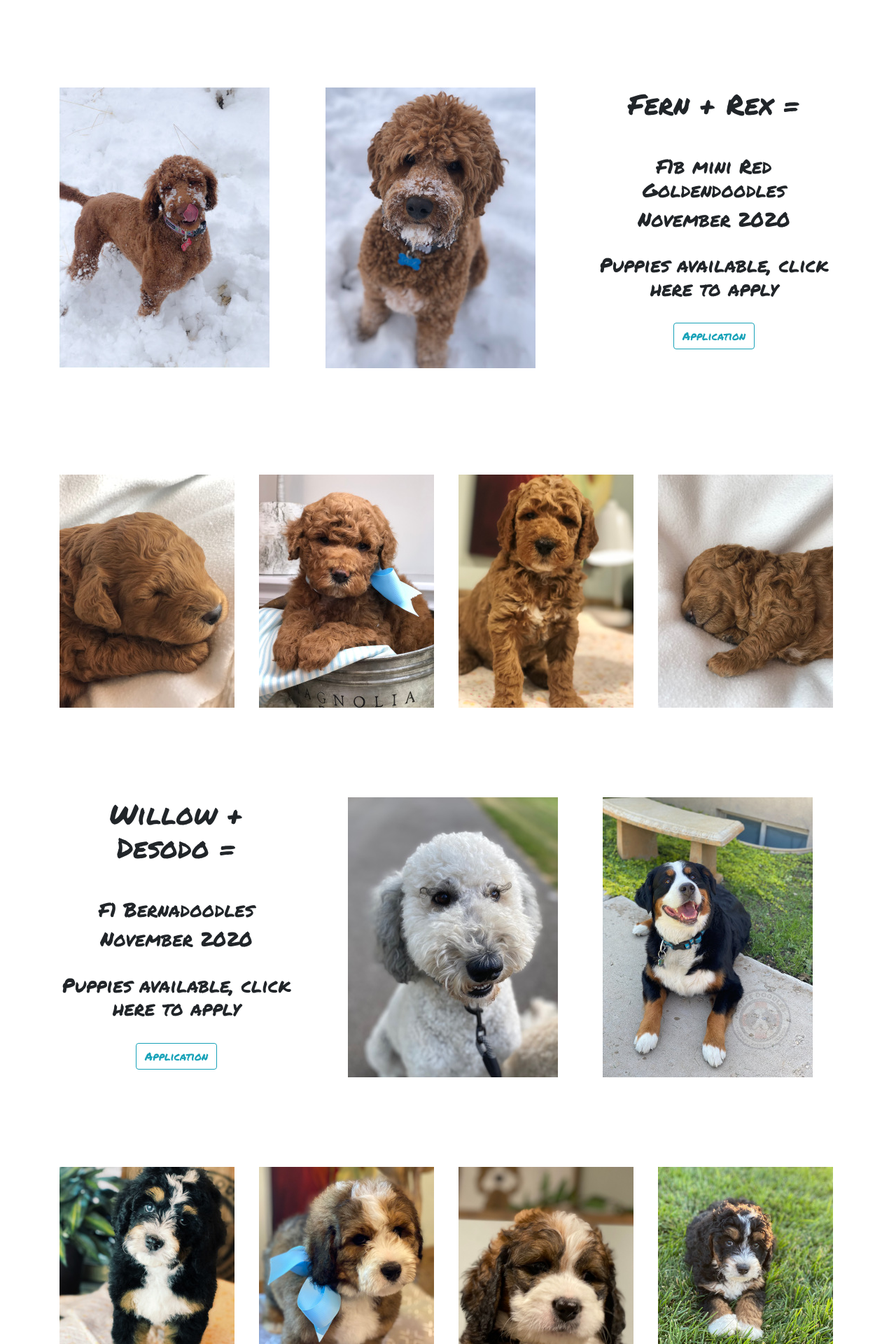
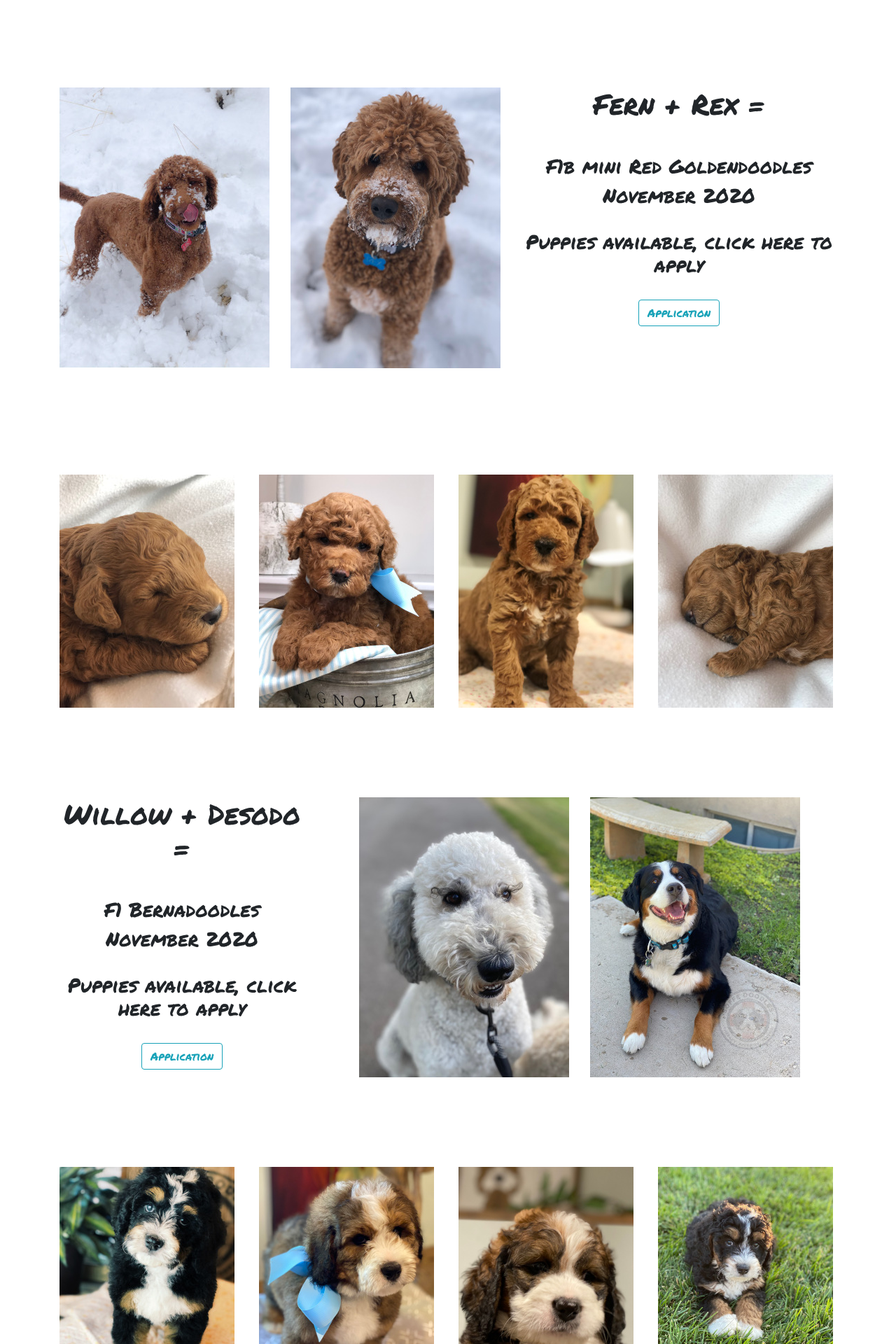
Before and after one commit to benklinton/Soffe-Doodles, a React (Create React App) app: page /avaliable-puppies in a window 1280 px wide. Shown: the part 480-2400 px from the top of the page at 70% size. Built offline with nearby package versions, Linux system fonts and the light colour scheme.

Commit message:
made available puppies component responive

```diff
--- a/src/components/available puppies/index.js
+++ b/src/components/available puppies/index.js
@@ -34,13 +34,13 @@ function LitterInfo() {
             </header>
             <Container>
                 <Row>
-                    <Col id="margin-custom">
+                    <Col id="margin-custom"  xs={'auto'}>
                         <img src={Fern} id='dog-img' alt="pics of puppies"></img>
                         <div id='middle'>
                             <h1 id='text'> Fern is a beautiful AFC 40lbs standard poodle</h1>
                         </div>
                     </Col>
-                    <Col id="margin-custom">
+                    <Col id="margin-custom" xs={'auto'}>
                         <img src={Rex} id='dog-img' alt="pics of puppies"></img>
                         <div id='middle'>
                             <h1 id='text'>Rex is a handsome 27lbs F1 mini Goldendoodle </h1>
@@ -78,7 +78,7 @@ function LitterInfo() {
                     </Col>
                 </Row>
                 <Row>
-                    <Col style={{ textAlign: 'center', marginRight: "3rem" }} className="font-1">
+                    <Col style={{ textAlign: 'center', marginRight: "3rem" }} className="font-1" xs={'auto'} lg={'4'}>
                         <h1>
                             Willow + Desodo =
                         </h1>
@@ -94,13 +94,13 @@ function LitterInfo() {
                         <br/>
                         <Button variant="outline-info" href="/application">Application</Button>
                     </Col>
-                    <Col id='non-margin'>
+                    <Col id='non-margin' xs={'auto'}>
                         <img src={Willow} id='dog-img' alt="pics of puppies"></img>
                         <div id='middle'>
                             <h1 id='text'> Willow is a gentle AKC Standard Poodle</h1>
                         </div>
                     </Col>
-                    <Col id='non-margin'>
+                    <Col id='non-margin' xs={'auto'}>
                         <img src={Desodo} id='dog-img' alt="pics of puppies"></img>
                         <div id='middle'>
                             <h1 id='text'>Desodo is a dashing AKC Bernese Mountain Dog</h1>
@@ -122,10 +122,10 @@ function LitterInfo() {
                     </Col>
                 </Row>
                 <Row style={{ marginBottom: "6rem" }}>
-                    <Col >
-                        <img src={Scout} id='dog-img' alt="pics of puppies"></img>
+                    <Col sm={'auto'}>
+                        <img src={Scout} id='dog-img' alt="pics of puppies" className="img-fluid"></img>
                     </Col>
-                    <Col style={{ textAlign: 'center', marginRight: "3rem", marginTop: "3rem" }} className="font-1">
+                    <Col style={{ textAlign: 'center', marginRight: "3rem", marginTop: "3rem" }} className="font-1" xs={'auto'} lg={6}>
                         <h2>
                             Scout our AKC Bernese Moutain Dog will be having her next litter spring of 2021
                         </h2>
--- a/src/components/available puppies/style.css
+++ b/src/components/available puppies/style.css
@@ -71,3 +71,24 @@
 .font-2 {
   font-family: 'Indie Flower', cursive;
 }
+
+@media screen and (max-width: 600px) {
+  #margin-break {
+    margin-top: 4rem;
+    margin-bottom: 4rem;
+}
+#margin-custom {
+  margin-left: 15px;
+  margin-right: 15px;
+}
+#margin-break {
+  margin-left: 45px;
+  margin-right: 15px;
+}
+#non-margin {
+  margin-left: 20px;
+  margin-right: 15px;
+  margin-top: 8rem;
+  margin-bottom: 1.5rem;
+}
+}
```
Also changed, not shown: 1 other file (tests, documents, lock files or other folders).
